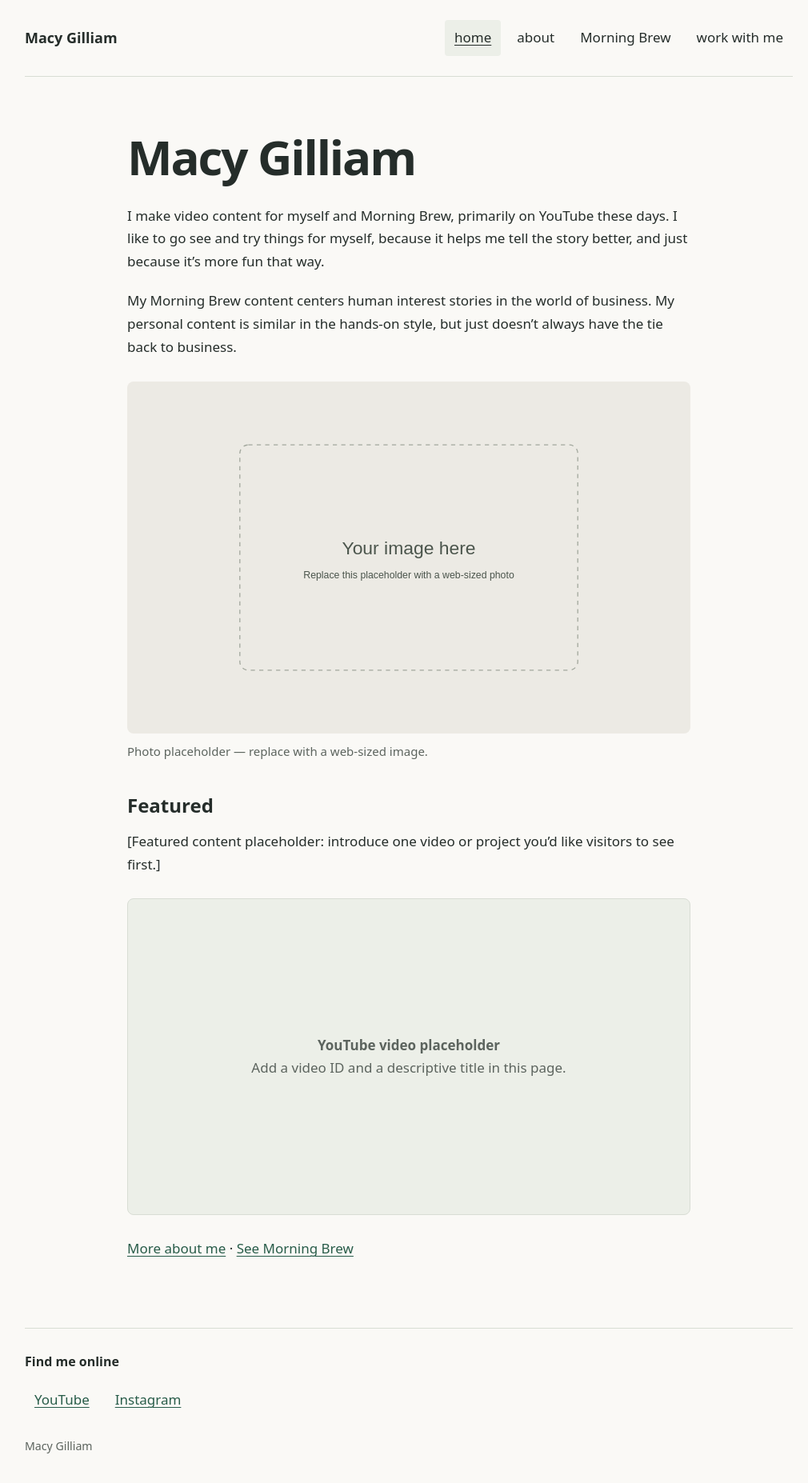
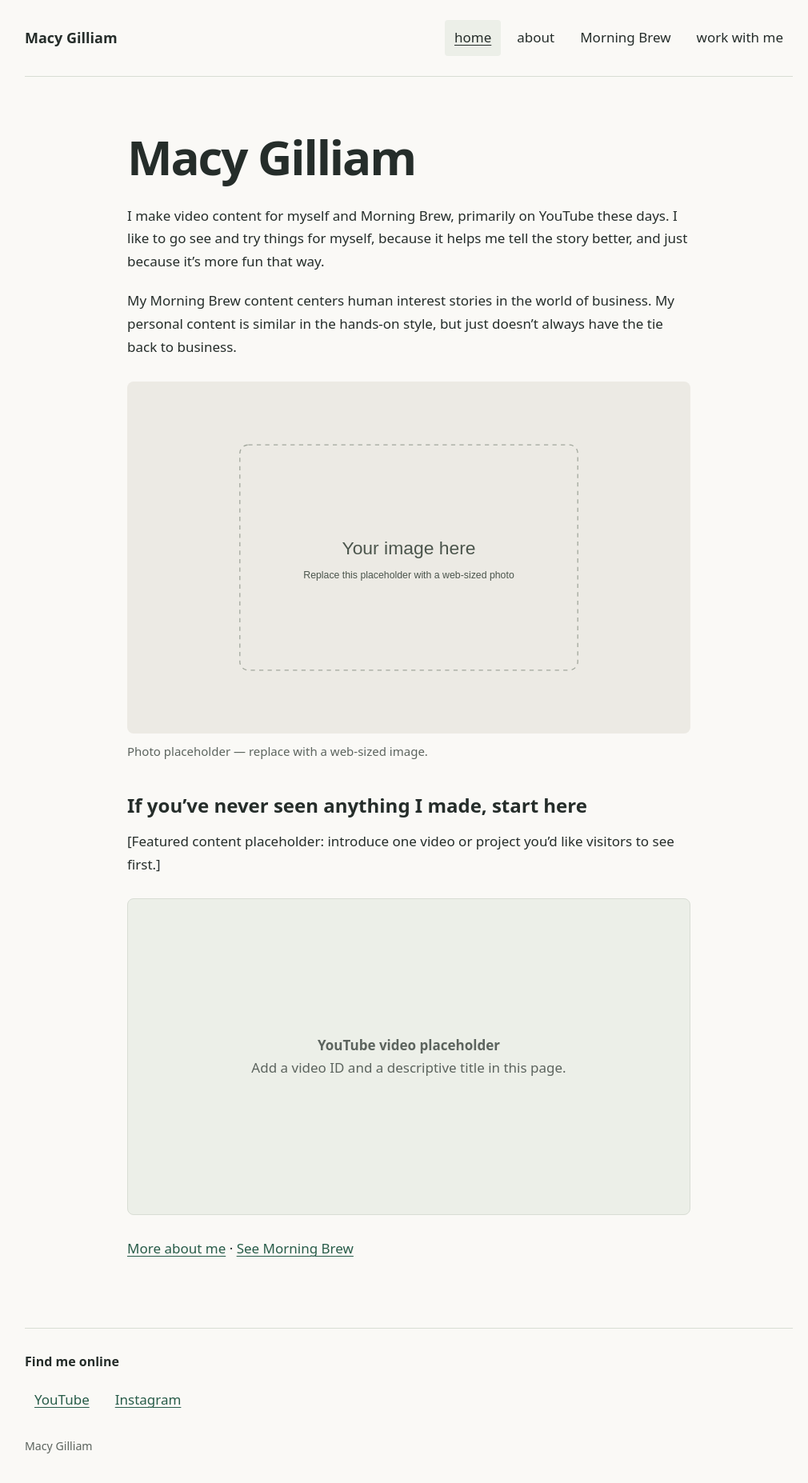
Before and after one commit to macyagilliam/macyagilliam, a Jekyll site: the page built from index.md, in a window 1280 px wide. Shown: the whole page at 80% size, without its empty margins (129-1139 px from the left). Built offline with Jekyll 4.4.1, drawn with Linux system fonts in a browser that asks for light colours.

Commit message:
Replace the Featured heading with a start-here heading

```diff
--- a/index.md
+++ b/index.md
@@ -8,7 +8,7 @@ My Morning Brew content centers human interest stories in the world of business.
 
 {% include image.html src="/assets/images/placeholder.svg" alt="Placeholder image with the words ‘Your image here’." width=1600 height=1000 caption="Photo placeholder — replace with a web-sized image." %}
 
-## Featured
+## If you’ve never seen anything I made, start here
 
 [Featured content placeholder: introduce one video or project you’d like visitors to see first.]
 
```
